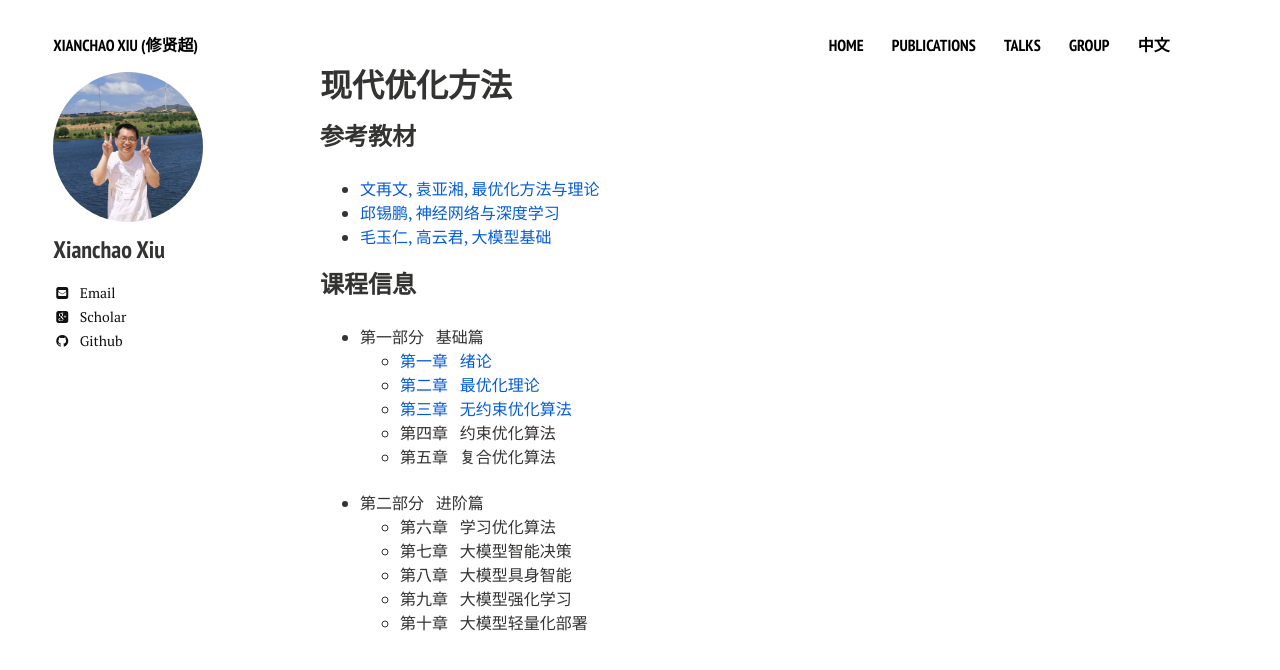
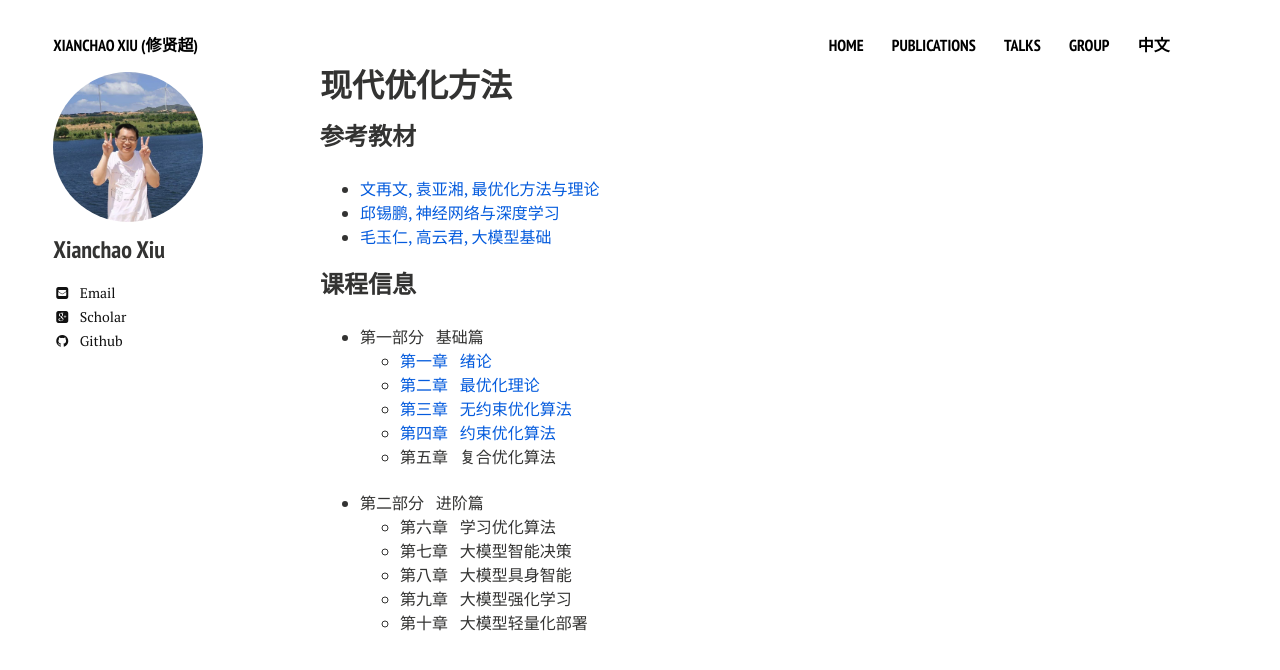
Before and after one commit to xianchaoxiu/xianchaoxiu.github.io, a Jekyll site: the page built from chinese/OPT/index.md, in a window 1280 px wide. Shown: the top 670 px of the page. Built offline with Jekyll 4.4.1, drawn with Linux system fonts in a browser that asks for light colours; nearby versions of some CDN libraries.

Commit message:
Update index.md

```diff
--- a/chinese/OPT/index.md
+++ b/chinese/OPT/index.md
@@ -20,7 +20,7 @@ share: false
   -  <a href="../OPT/绪论.pdf" class="textlink" target="_blank">  第一章 &nbsp;  绪论<br>
   -  <a href="../OPT/最优化理论.pdf" class="textlink" target="_blank">  第二章 &nbsp;  最优化理论<br>
   -  <a href="../OPT/无约束优化算法.pdf" class="textlink" target="_blank">  第三章 &nbsp;  无约束优化算法<br>
-  -  第四章 &nbsp;  约束优化算法<br>
+  -  <a href="../OPT/约束优化算法.pdf" class="textlink" target="_blank"> 第四章 &nbsp;  约束优化算法<br>
   -  第五章 &nbsp;  复合优化算法<br><br>
 
 
```
